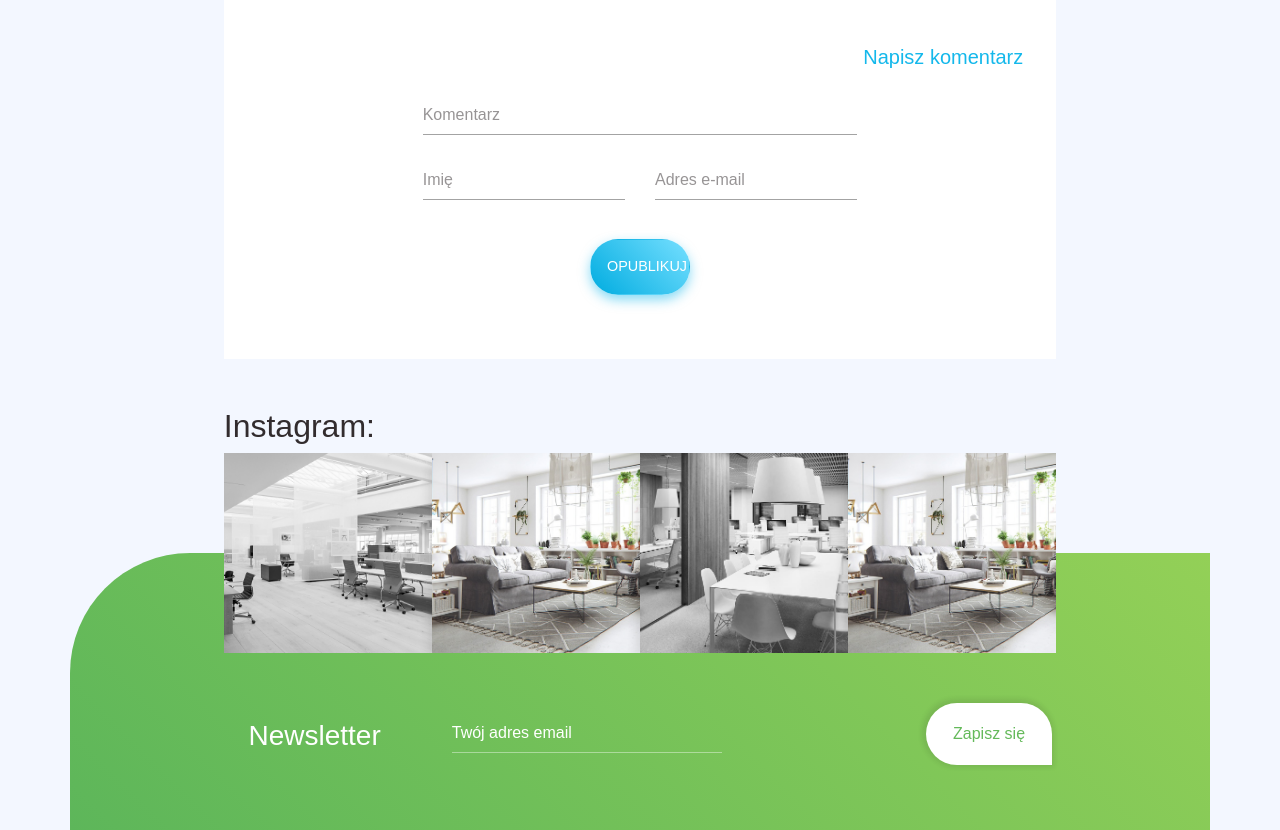
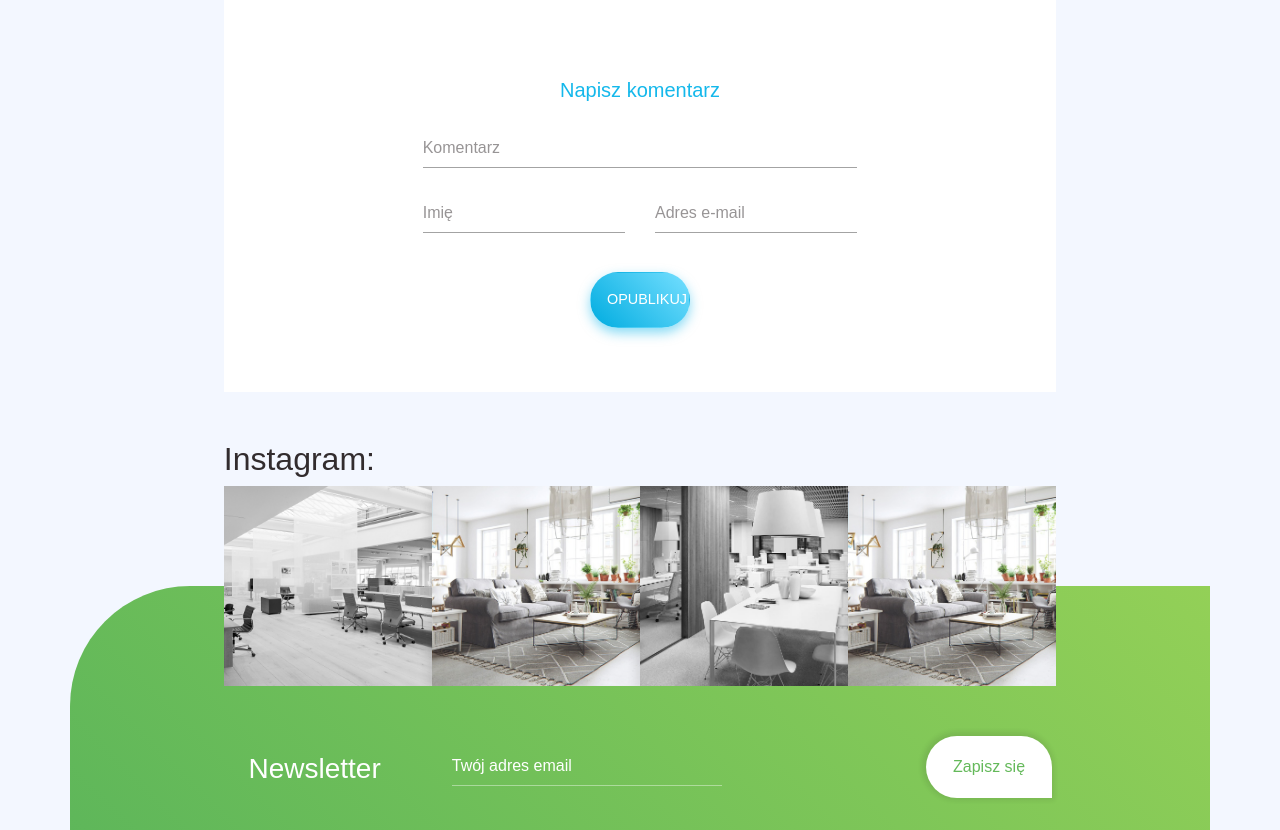
Before and after one commit to Voidereles/Clern-blog, a plain HTML site: page blog-page.html in a window 1280 px wide. Shown: the part 3276-4106 px from the top of the page. Drawn offline with nearby package versions, Linux system fonts and the light colour scheme; a web font is replaced by a local one.

Commit message:
small change in html

```diff
--- a/blog-page.html
+++ b/blog-page.html
@@ -345,9 +345,9 @@
 
                             <hr>
 
-                            <h4 class="comments-section__heading mt-5 text-center">Napisz komentarz</h4>
+                            <div class="row">
+                                <h4 class="col-12 comments-section__heading mt-5 text-center">Napisz komentarz</h4>
 
-                            <div class="row">
                                 <div class="col-12 col-lg-7 pb-3 pt-2 mx-auto">
                                     <form action="">
                                         <div class="row">
```
